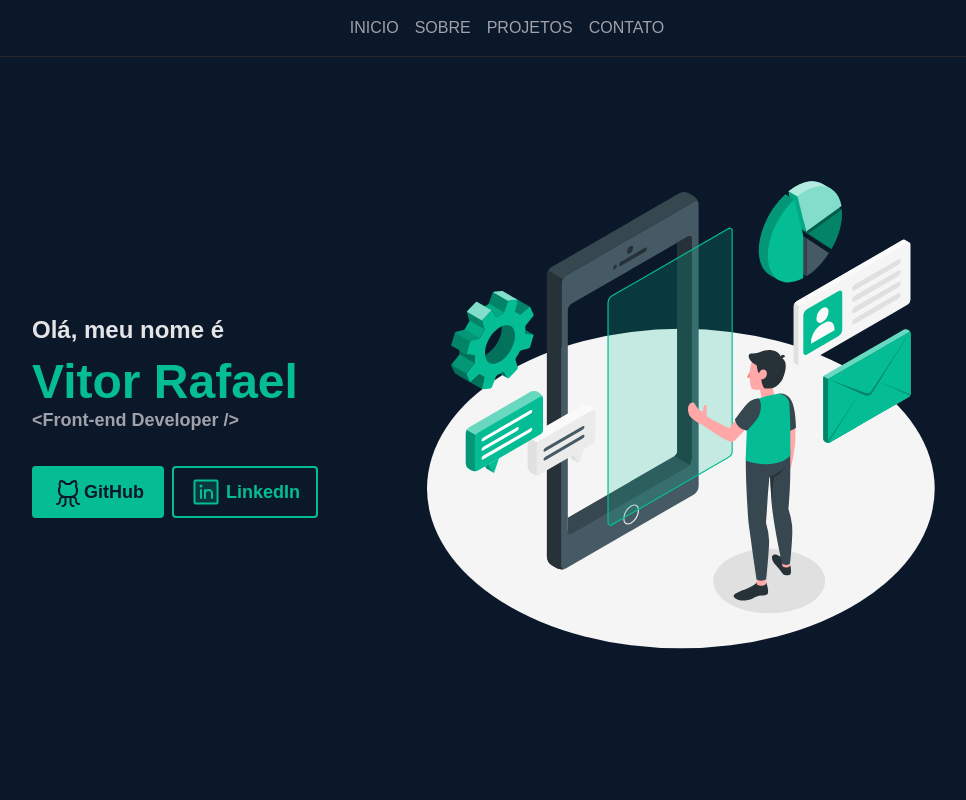
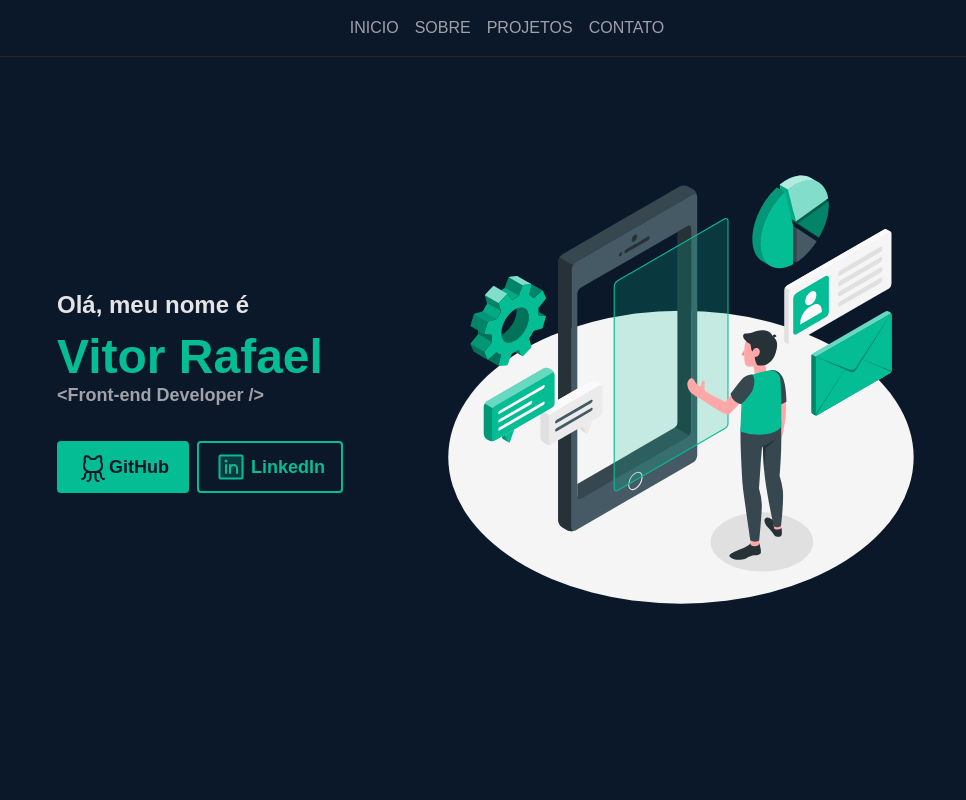
Before and after one commit to vitor2806/vitorrafael, a Next.js app: page / in a window 1280 px wide. Shown: the top 800 px of the page, without its empty margins (133-1099 px from the left). Built offline with nearby package versions, Linux system fonts and the light colour scheme; no server answers.

Commit message:
feat: custom scrollbar

```diff
--- a/package.json
+++ b/package.json
@@ -18,7 +18,8 @@
     "phosphor-react": "^1.4.1",
     "react": "18.2.0",
     "react-dom": "18.2.0",
-    "react-scroll": "^1.8.7"
+    "react-scroll": "^1.8.7",
+    "tailwind-scrollbar": "^1.3.1"
   },
   "devDependencies": {
     "@graphql-codegen/cli": "^2.8.1",
--- a/src/components/About/index.tsx
+++ b/src/components/About/index.tsx
@@ -14,7 +14,7 @@ export function About() {
         <article className="flex flex-col items-center gap-8">
           <h1 className="text-3xl lg:text-5xl text-primary-500">Sobre mim</h1>
           <p className="text-justify">
-            Atualmente estou empenhando meus estudos em NextJS e suas possibilidades, bem como conhecendo GraphQL APIs. <strong className="text-primary-600">Estou em busca da minha primeira experiência profissional no mercado.</strong> Venho estudando JavaScript e seu ecossistema desde o final de 2021, onde através de plataformas como a Rocketseat pude aprofundar diversos conhecimentos. Venho realizando projetos pessoais e acadêmicos para aprimorar meus estudos. Me encontro ingressado no curso de Análise e Desenvolvimento de Sistemas pelo IFRN. Meu objetivo é se tornar um estimado desenvolvedor front-end.
+            Atualmente estou empenhando meus estudos em NextJS e suas possibilidades, bem como conhecendo GraphQL APIs. <strong className="text-primary-600">Estou em busca da minha primeira experiência profissional no mercado.</strong> Venho estudando JavaScript e seu ecossistema desde o final de 2021, onde através de plataformas como a Rocketseat pude aprofundar diversos conhecimentos. Venho realizando projetos pessoais e acadêmicos para aprimorar meus estudos. Me encontro ingressado no curso de Análise e Desenvolvimento de Sistemas pelo IFRN.
           </p>
         </article>
       </section>
--- a/src/components/Hero/index.tsx
+++ b/src/components/Hero/index.tsx
@@ -33,7 +33,7 @@ export function Hero() {
         </section>
       </div>
       <div data-aos="fade-up">
-        <Image alt="Guy touching smartphone screen" src={'/Development-amico.svg'} width={600} height={600} />
+        <Image alt="Guy touching smartphone screen" src={'/Development-amico.svg'} width={550} height={550} />
       </div>
     </section>
   );
--- a/src/pages/index.tsx
+++ b/src/pages/index.tsx
@@ -7,7 +7,7 @@ import Head from 'next/head';
 
 export default function Home() {
   return (
-    <div className="relative flex flex-col">
+    <div className="relative flex flex-col scrollbar-thin scrollbar-track-transparent scrollbar-thumb-primary-500">
       <Head>
         <title>Vitor Rafael - Desenvolvedor Front-end</title>
         <meta name="description" content="Esse é o meu portfólio, onde há uma rápida descrição sobre mim e meus projetos." />
--- a/src/styles/globals.css
+++ b/src/styles/globals.css
@@ -4,6 +4,6 @@
 @import url('https://fonts.googleapis.com/css2?family=Poppins:wght@400;500;700&display=swap');
 
 body {
-  @apply bg-brand-900 text-zinc-200;
+  @apply bg-brand-900 text-zinc-200 scrollbar-thin scrollbar-track-transparent hover:scrollbar-thumb-primary-500;
   font-family: 'Poppins', sans-serif;
 }
--- a/tailwind.config.js
+++ b/tailwind.config.js
@@ -18,5 +18,5 @@ module.exports = {
       },
     },
   },
-  plugins: [],
+  plugins: [require('tailwind-scrollbar')],
 };
```
Also changed, not shown: 1 other file (tests, documents, lock files or other folders).
